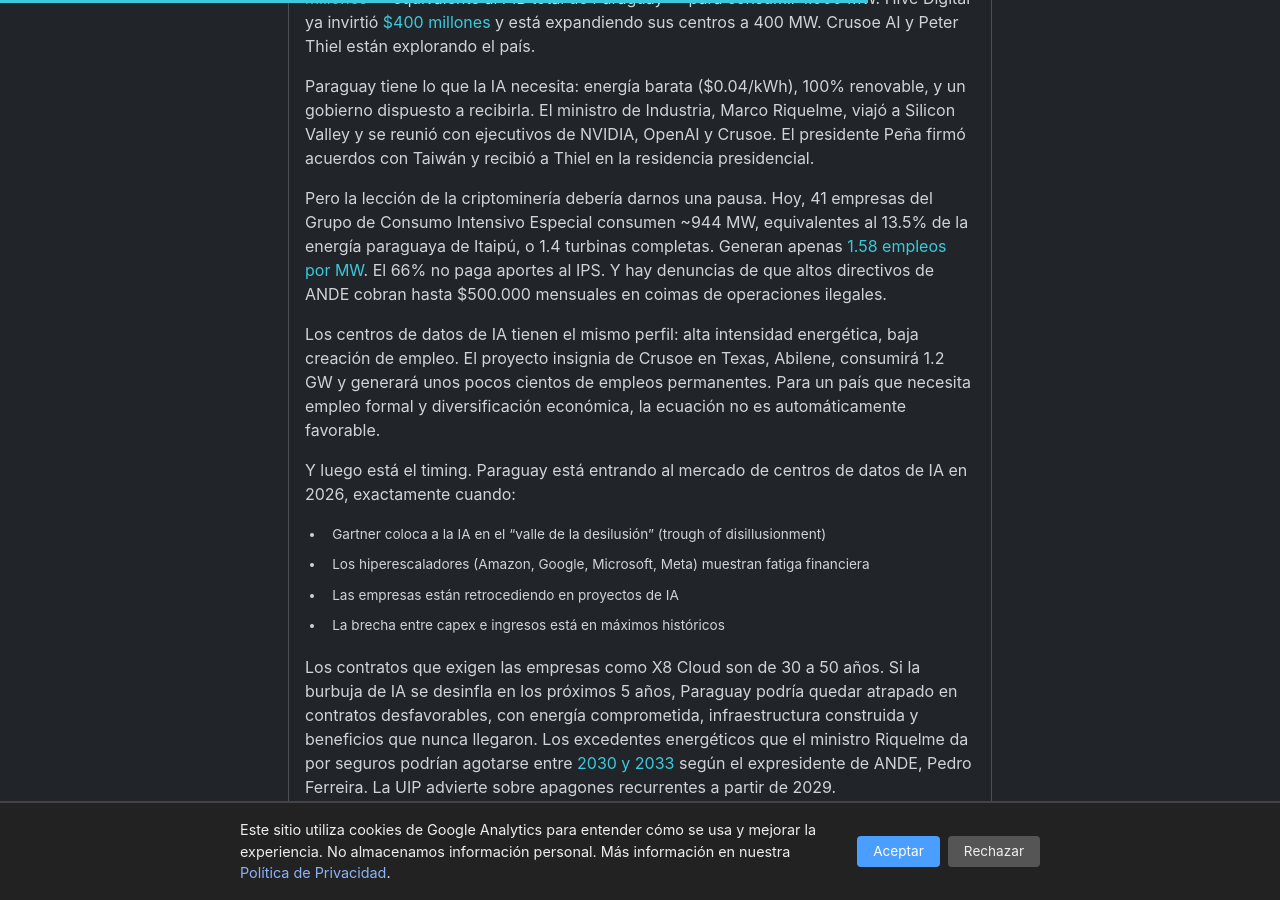
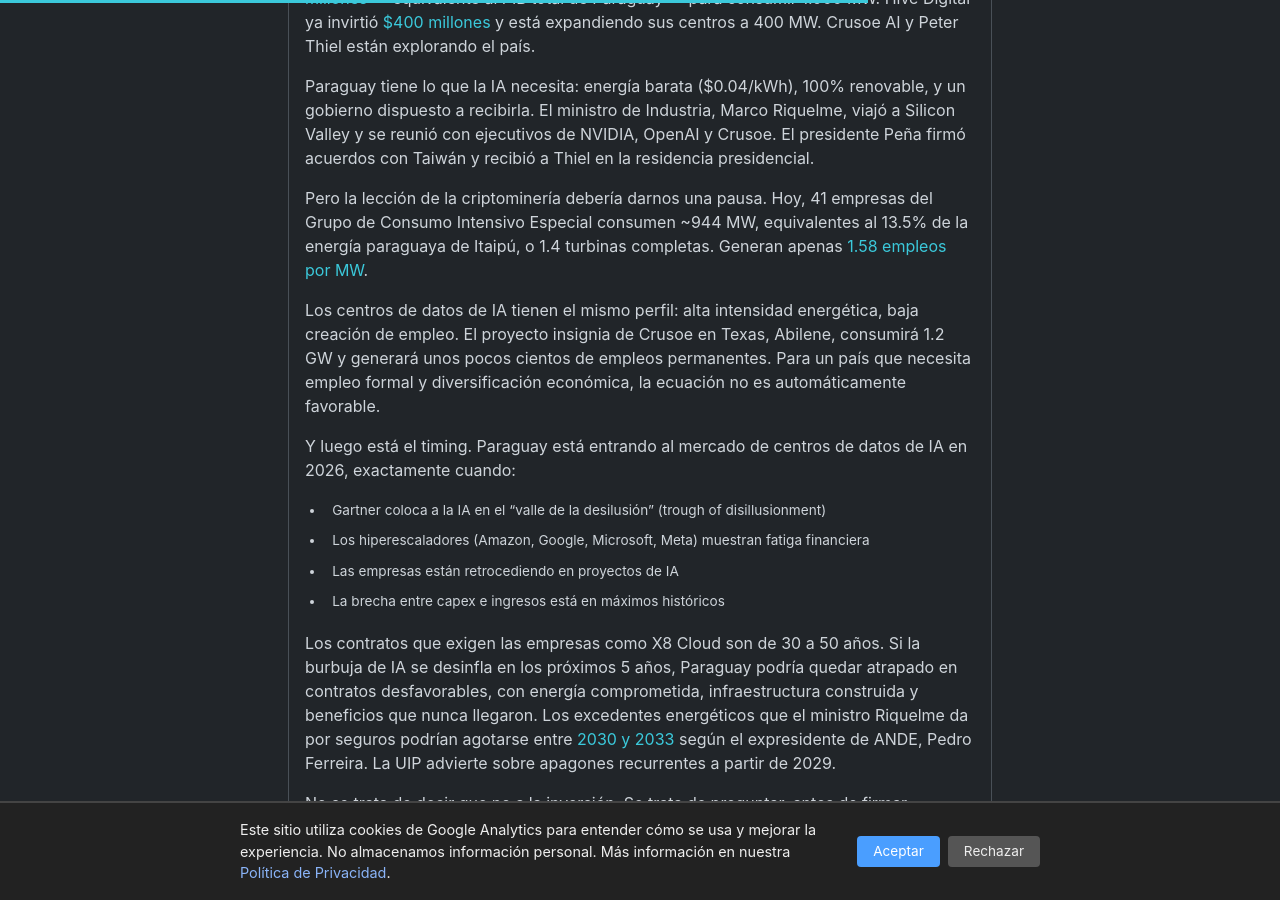
Before and after one commit to miravosqueinteresante/muchotexto.net, a Jekyll site: the page built from _posts/2026-05-27-ia-cuesta-mas-que-humanos-burbuja.md, in a window 1280 px wide and 900 px high, scrolled down 6999 px. Built offline with Jekyll 4.4.1, drawn with Linux system fonts in a browser that asks for light colours.

Commit message:
remueve claims sin fuente (66% IPS,  coimas ANDE)

```diff
--- a/_posts/2026-05-27-ia-cuesta-mas-que-humanos-burbuja.md
+++ b/_posts/2026-05-27-ia-cuesta-mas-que-humanos-burbuja.md
@@ -130,7 +130,7 @@
 
 Paraguay tiene lo que la IA necesita: energía barata ($0.04/kWh), 100% renovable, y un gobierno dispuesto a recibirla. El ministro de Industria, Marco Riquelme, viajó a Silicon Valley y se reunió con ejecutivos de NVIDIA, OpenAI y Crusoe. El presidente Peña firmó acuerdos con Taiwán y recibió a Thiel en la residencia presidencial.
 
-Pero la lección de la criptominería debería darnos una pausa. Hoy, 41 empresas del Grupo de Consumo Intensivo Especial consumen ~944 MW, equivalentes al 13.5% de la energía paraguaya de Itaipú, o 1.4 turbinas completas. Generan apenas [1.58 empleos por MW](https://www.abc.com.py/economia/2026/03/16/solo-cuatro-criptomineras-consumen-mas-que-una-turbina-de-itaipu/). El 66% no paga aportes al IPS. Y hay denuncias de que altos directivos de ANDE cobran hasta $500.000 mensuales en coimas de operaciones ilegales.
+Pero la lección de la criptominería debería darnos una pausa. Hoy, 41 empresas del Grupo de Consumo Intensivo Especial consumen ~944 MW, equivalentes al 13.5% de la energía paraguaya de Itaipú, o 1.4 turbinas completas. Generan apenas [1.58 empleos por MW](https://www.abc.com.py/economia/2026/03/16/solo-cuatro-criptomineras-consumen-mas-que-una-turbina-de-itaipu/).
 
 Los centros de datos de IA tienen el mismo perfil: alta intensidad energética, baja creación de empleo. El proyecto insignia de Crusoe en Texas, Abilene, consumirá 1.2 GW y generará unos pocos cientos de empleos permanentes. Para un país que necesita empleo formal y diversificación económica, la ecuación no es automáticamente favorable.
 
```
